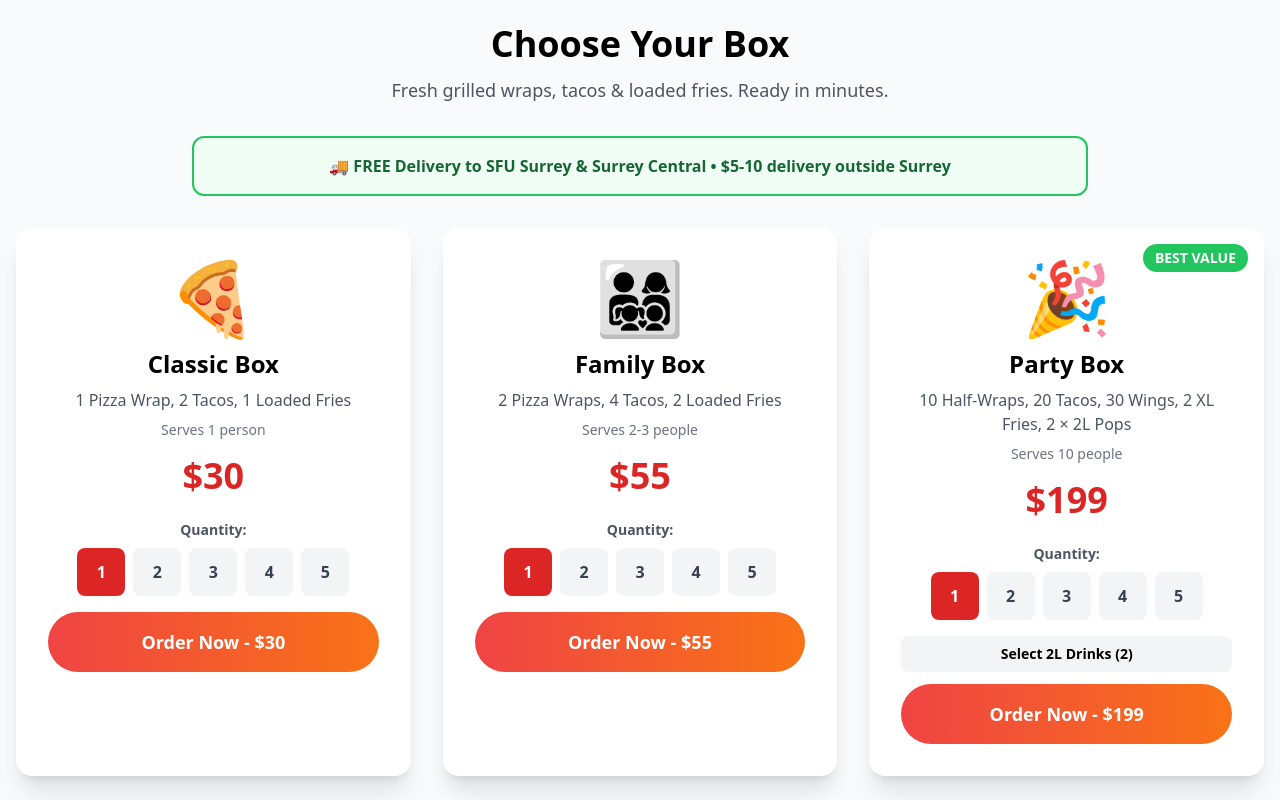
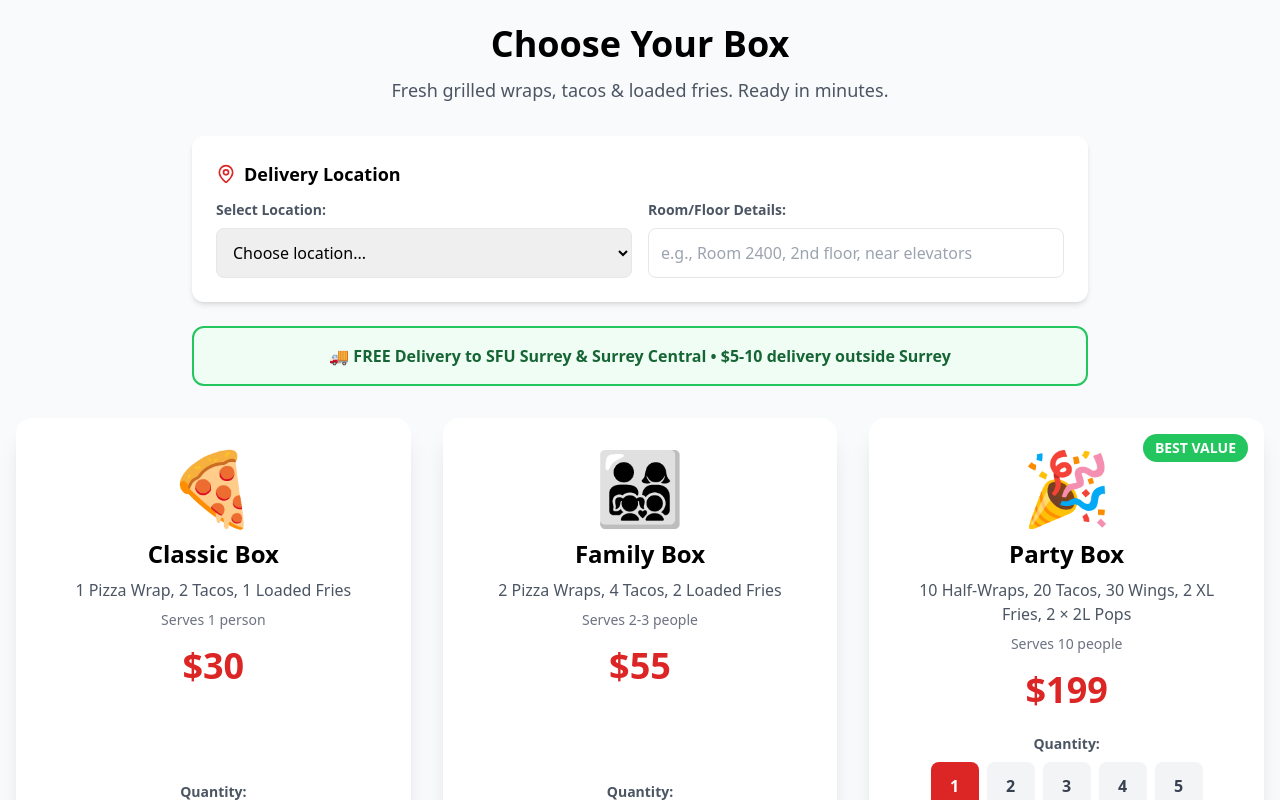
Before and after one commit to GoldyBrown1992/fuelbox, a Next.js app: page / in a window 1280 px wide. Shown: the part 540-1340 px from the top of the page. Built offline with nearby package versions, Linux system fonts and the light colour scheme.

Commit message:
Update ProductCard.tsx

```diff
--- a/components/ProductCard.tsx
+++ b/components/ProductCard.tsx
@@ -1,9 +1,19 @@
 'use client'
 
 import { useState } from 'react'
-import { Loader2 } from 'lucide-react'
+import { Loader2, MapPin } from 'lucide-react'
 
 const drinkOptions = ['Coke', 'Pepsi', 'Sprite', 'Root Beer', 'Dr Pepper', 'Cream Soda']
+
+const sfuLocations = [
+  'SFU Surrey - Podium Building',
+  'SFU Surrey - Galleria Building',
+  'SFU Surrey - SRYC Building',
+  'SFU Surrey - Library',
+  'Surrey Central Station',
+  'Surrey Central Mall',
+  'Other Location'
+]
 
 const menuItems = [
   {
@@ -44,9 +54,16 @@ export default function ProductCard() {
   const [quantities, setQuantities] = useState<{[key: string]: number}>({})
   const [drinkSelections, setDrinkSelections] = useState<{[key: string]: string[]}>({})
   const [showDrinkModal, setShowDrinkModal] = useState<string | null>(null)
+  const [selectedLocation, setSelectedLocation] = useState('')
+  const [roomDetails, setRoomDetails] = useState('')
 
   const handleCheckout = async (item: any) => {
     const quantity = quantities[item.id] || 1
+
+    if (!selectedLocation) {
+      alert('Please select a delivery location')
+      return
+    }
 
     if (item.drinks > 0 && (!drinkSelections[item.id] || drinkSelections[item.id].length !== item.drinks)) {
       setShowDrinkModal(item.id)
@@ -65,7 +82,9 @@ export default function ProductCard() {
           quantity: quantity,
           productName: item.name,
           fulfillment: 'delivery',
-          drinks: drinkSelections[item.id] || []
+          drinks: drinkSelections[item.id] || [],
+          location: selectedLocation,
+          roomDetails: roomDetails
         })
       })
 
@@ -82,28 +101,71 @@ export default function ProductCard() {
 
   return (
     <>
+      {/* Location Selection */}
+      <div className="max-w-4xl mx-auto mb-6 bg-white rounded-xl shadow-md p-6">
+        <h3 className="font-bold text-lg mb-3 flex items-center">
+          <MapPin className="w-5 h-5 mr-2 text-red-600" />
+          Delivery Location
+        </h3>
+
+        <div className="grid md:grid-cols-2 gap-4">
+          <div>
+            <label className="text-sm font-semibold text-gray-600 mb-2 block">Select Location:</label>
+            <select
+              value={selectedLocation}
+              onChange={(e) => setSelectedLocation(e.target.value)}
+              className="w-full p-3 border rounded-lg focus:ring-2 focus:ring-red-500 focus:border-transparent"
+            >
+              <option value="">Choose location...</option>
+              {sfuLocations.map(location => (
+                <option key={location} value={location}>{location}</option>
+              ))}
+            </select>
+          </div>
+
+          <div>
+            <label className="text-sm font-semibold text-gray-600 mb-2 block">Room/Floor Details:</label>
+            <input
+              type="text"
+              placeholder="e.g., Room 2400, 2nd floor, near elevators"
+              value={roomDetails}
+              onChange={(e) => setRoomDetails(e.target.value)}
+              className="w-full p-3 border rounded-lg focus:ring-2 focus:ring-red-500 focus:border-transparent"
+            />
+          </div>
+        </div>
+
+        {selectedLocation && selectedLocation.includes('SFU') && (
+          <p className="text-green-600 text-sm mt-2">✓ Free delivery to {selectedLocation}</p>
+        )}
+      </div>
+
+      {/* Info Banner */}
       <div className="max-w-4xl mx-auto mb-8 bg-green-50 border-2 border-green-500 rounded-xl p-4 text-center">
         <p className="font-bold text-green-800">
           🚚 FREE Delivery to SFU Surrey & Surrey Central • $5-10 delivery outside Surrey
         </p>
       </div>
 
+      {/* Menu Grid */}
       <div className="grid md:grid-cols-3 gap-8">
         {menuItems.map((item) => (
-          <div key={item.id} className="bg-white rounded-2xl shadow-xl overflow-hidden relative">
+          <div key={item.id} className="bg-white rounded-2xl shadow-xl overflow-hidden relative flex flex-col">
             {item.badge && (
               <div className="absolute top-4 right-4 z-10 bg-green-500 text-white px-3 py-1 rounded-full text-sm font-bold">
                 {item.badge}
               </div>
             )}
 
-            <div className="p-8 text-center">
+            <div className="p-8 text-center flex flex-col flex-grow">
               <div className="text-7xl mb-4">{item.icon}</div>
               <h3 className="text-2xl font-black mb-2">{item.name}</h3>
               <p className="text-gray-600 mb-2">{item.description}</p>
               <p className="text-sm text-gray-500 mb-4">Serves {item.servings}</p>
 
               <div className="text-4xl font-black text-red-600 mb-6">${item.price}</div>
+
+              <div className="flex-grow"></div>
 
               <div className="mb-4">
                 <label className="text-sm font-semibold text-gray-600 mb-2 block">Quantity:</label>
@@ -138,7 +200,7 @@ export default function ProductCard() {
 
               <button
                 onClick={() => handleCheckout(item)}
-                disabled={loading === item.id}
+                disabled={loading === item.id || !selectedLocation}
                 className="w-full py-4 rounded-full font-bold text-lg bg-gradient-to-r from-red-500 to-orange-500 hover:from-red-600 hover:to-orange-600 text-white transition-all transform hover:scale-105 disabled:opacity-50"
               >
                 {loading === item.id ? (
@@ -152,10 +214,27 @@ export default function ProductCard() {
         ))}
       </div>
 
+      {/* Drink Modal */}
       {showDrinkModal && (
         <div className="fixed inset-0 bg-black/50 z-50 flex items-center justify-center p-4">
           <div className="bg-white rounded-2xl p-6 max-w-md w-full">
             <h3 className="text-xl font-black mb-4">Select Two 2L Drinks</h3>
+            <p className="text-sm text-gray-600 mb-4">You can select the same drink twice</p>
+
+            <div className="mb-4 p-3 bg-gray-100 rounded-lg">
+              <p className="text-sm font-semibold mb-1">Selected:</p>
+              {drinkSelections[showDrinkModal]?.length > 0 ? (
+                <div className="flex gap-2 flex-wrap">
+                  {drinkSelections[showDrinkModal].map((drink, idx) => (
+                    <span key={idx} className="px-2 py-1 bg-white rounded text-sm">
+                      {drink}
+                    </span>
+                  ))}
+                </div>
+              ) : (
+                <p className="text-sm text-gray-500">None selected</p>
+              )}
+            </div>
 
             <div className="grid grid-cols-2 gap-2 mb-4">
               {drinkOptions.map(drink => (
@@ -163,21 +242,17 @@ export default function ProductCard() {
                   key={drink}
                   onClick={() => {
                     const current = drinkSelections[showDrinkModal] || []
-                    if (current.includes(drink)) {
-                      setDrinkSelections({
-                        ...drinkSelections,
-                        [showDrinkModal]: current.filter(d => d !== drink)
-                      })
-                    } else if (current.length < 2) {
+                    if (current.length < 2) {
                       setDrinkSelections({
                         ...drinkSelections,
                         [showDrinkModal]: [...current, drink]
                       })
                     }
                   }}
+                  disabled={(drinkSelections[showDrinkModal]?.length || 0) >= 2}
                   className={`p-3 rounded-lg font-semibold ${
-                    drinkSelections[showDrinkModal]?.includes(drink)
-                      ? 'bg-red-600 text-white'
+                    (drinkSelections[showDrinkModal]?.length || 0) >= 2
+                      ? 'bg-gray-200 text-gray-400 cursor-not-allowed'
                       : 'bg-gray-100 hover:bg-gray-200'
                   }`}
                 >
@@ -186,13 +261,26 @@ export default function ProductCard() {
               ))}
             </div>
 
+            <div className="flex gap-2">
+              <button
+                onClick={() => {
+                  setDrinkSelections({
+                    ...drinkSelections,
+                    [showDrinkModal!]: []
+                  })
+                }}
+                className="flex-1 py-3 bg-gray-200 text-gray-700 rounded-lg font-bold"
+              >
+                Clear
+              </button>
               <button
                 onClick={() => setShowDrinkModal(null)}
                 disabled={(drinkSelections[showDrinkModal]?.length || 0) !== 2}
-              className="w-full py-3 bg-green-500 text-white rounded-lg font-bold disabled:bg-gray-300"
+                className="flex-1 py-3 bg-green-500 text-white rounded-lg font-bold disabled:bg-gray-300"
               >
                 Confirm Selection
               </button>
+            </div>
           </div>
         </div>
       )}
```
Lines whose indentation alone changed are shown as unchanged.
